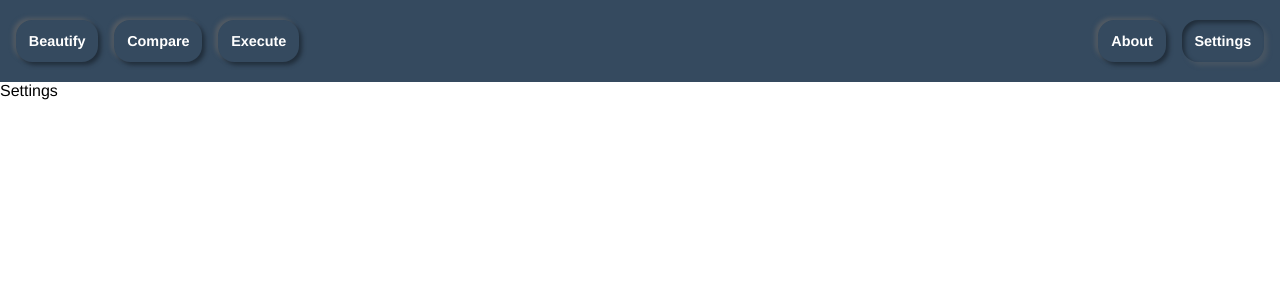
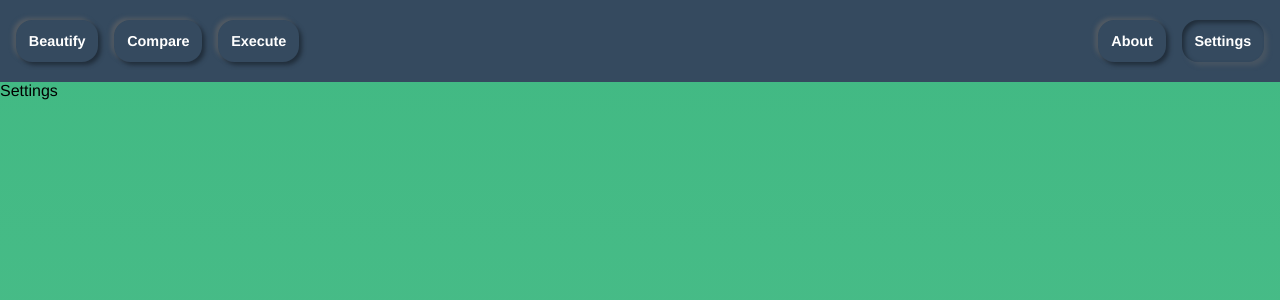
Before and after one commit to sprakash57/ecslate, a Vue app: page /#/Settings in a window 1280 px wide. Shown: the top 300 px of the page. Built offline with nearby package versions, Linux system fonts and the light colour scheme.

Commit message:
feat: Uniform background color across the application

```diff
--- a/src/assets/global.css
+++ b/src/assets/global.css
@@ -12,6 +12,18 @@ body {
   -webkit-font-smoothing: antialiased;
   -moz-osx-font-smoothing: grayscale;
 }
+body::before {
+  content: "";
+  position: fixed;
+  height: 100%;
+  width: 100%;
+  z-index: -1;
+  top: 0;
+  left: 0;
+  background-position: center;
+  background-repeat: no-repeat;
+  background-image: linear-gradient(to bottom, var(--green200), var(--green100));
+}
 a {
   color: inherit;
   text-decoration: none;
```
